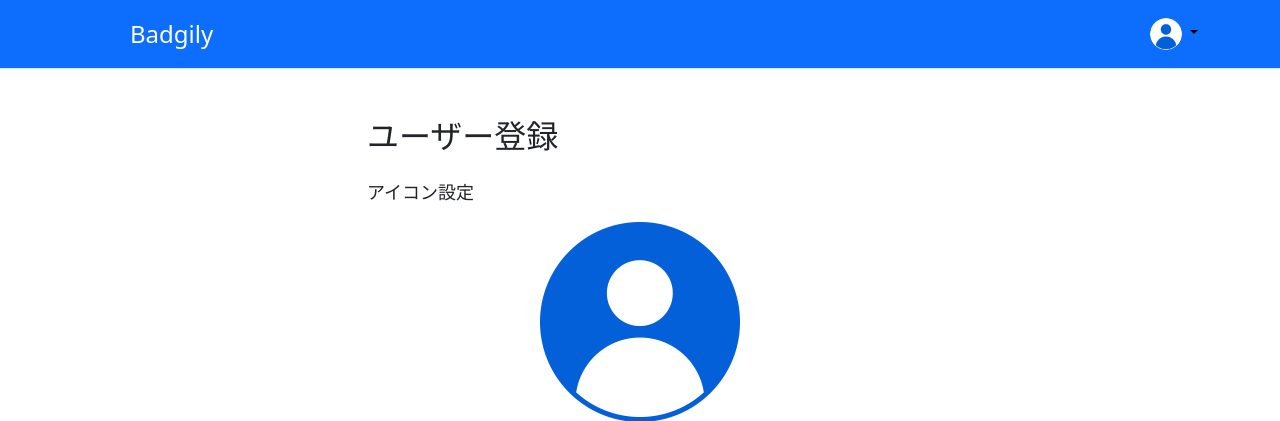
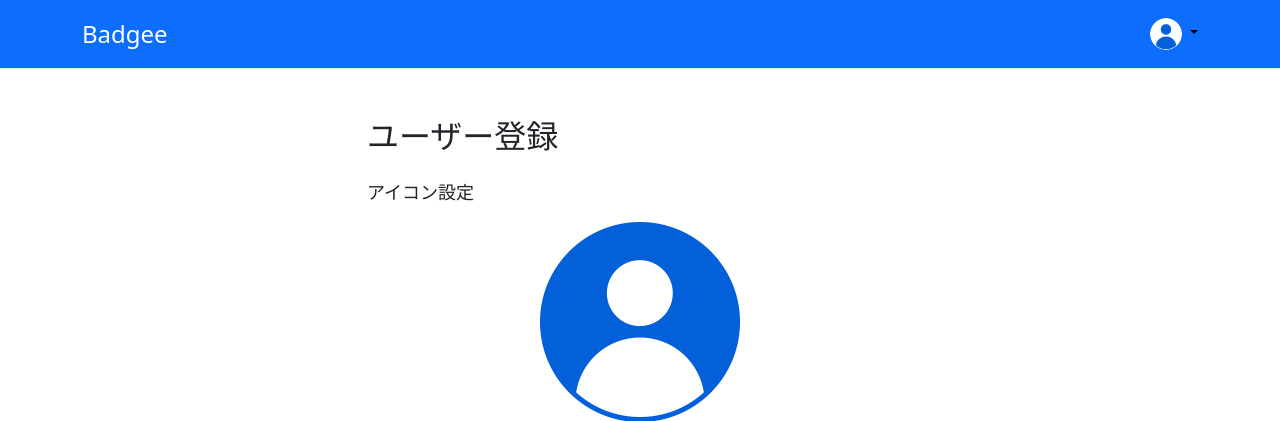
Before and after one commit to Hackathon-Spring-2024-TeamG/team-g-app, a Flask app: page /signup in a window 1280 px wide. Shown: the top 421 px of the page. Run offline with Flask 2, Linux system fonts and the light colour scheme.

Commit message:
ヘッダーのアイコン風文字をbadgeeに修正

```diff
--- a/ChatApp/templates/base.html
+++ b/ChatApp/templates/base.html
@@ -26,10 +26,7 @@
   <header class="p-3 mb-3 border-bottom bg-primary">
     <div class="container">
       <div class="d-flex flex-wrap align-items-center justify-content-center justify-content-lg-start">
-        <a href="/" class="d-flex align-items-center mb-2 mb-lg-0 link-body-emphasis text-decoration-none">
-          <svg class="bi me-2" width="40" height="32" role="img" aria-label="Bootstrap"><use xlink:href="#bootstrap"/></svg>
-        </a>
-        <span class="fs-4" style="color: #fff;">Badgily</span>
+        <span class="fs-4" style="color: #fff;">Badgee</span>
         <ul class="nav col-12 col-lg-auto me-lg-auto mb-2 justify-content-center mb-md-0">
           <!-- <li><a href="#" class="nav-link px-2 link-secondary">Overview</a></li>
           <li><a href="#" class="nav-link px-2 link-body-emphasis">Inventory</a></li>
--- a/ChatApp/templates/registration/base.html
+++ b/ChatApp/templates/registration/base.html
@@ -27,10 +27,7 @@
   <header class="p-3 mb-3 border-bottom bg-primary">
     <div class="container">
       <div class="d-flex flex-wrap align-items-center justify-content-center justify-content-lg-start">
-        <a href="/" class="d-flex align-items-center mb-2 mb-lg-0 link-body-emphasis text-decoration-none">
-          <svg class="bi me-2" width="40" height="32" role="img" aria-label="Bootstrap"><use xlink:href="#bootstrap"/></svg>
-        </a>
-        <span class="fs-4" style="color: #fff;">Badgily</span>
+        <span class="fs-4" style="color: #fff;">Badgee</span>
         <ul class="nav col-12 col-lg-auto me-lg-auto mb-2 justify-content-center mb-md-0">
           <!-- <li><a href="#" class="nav-link px-2 link-secondary">Overview</a></li>
           <li><a href="#" class="nav-link px-2 link-body-emphasis">Inventory</a></li>
```
